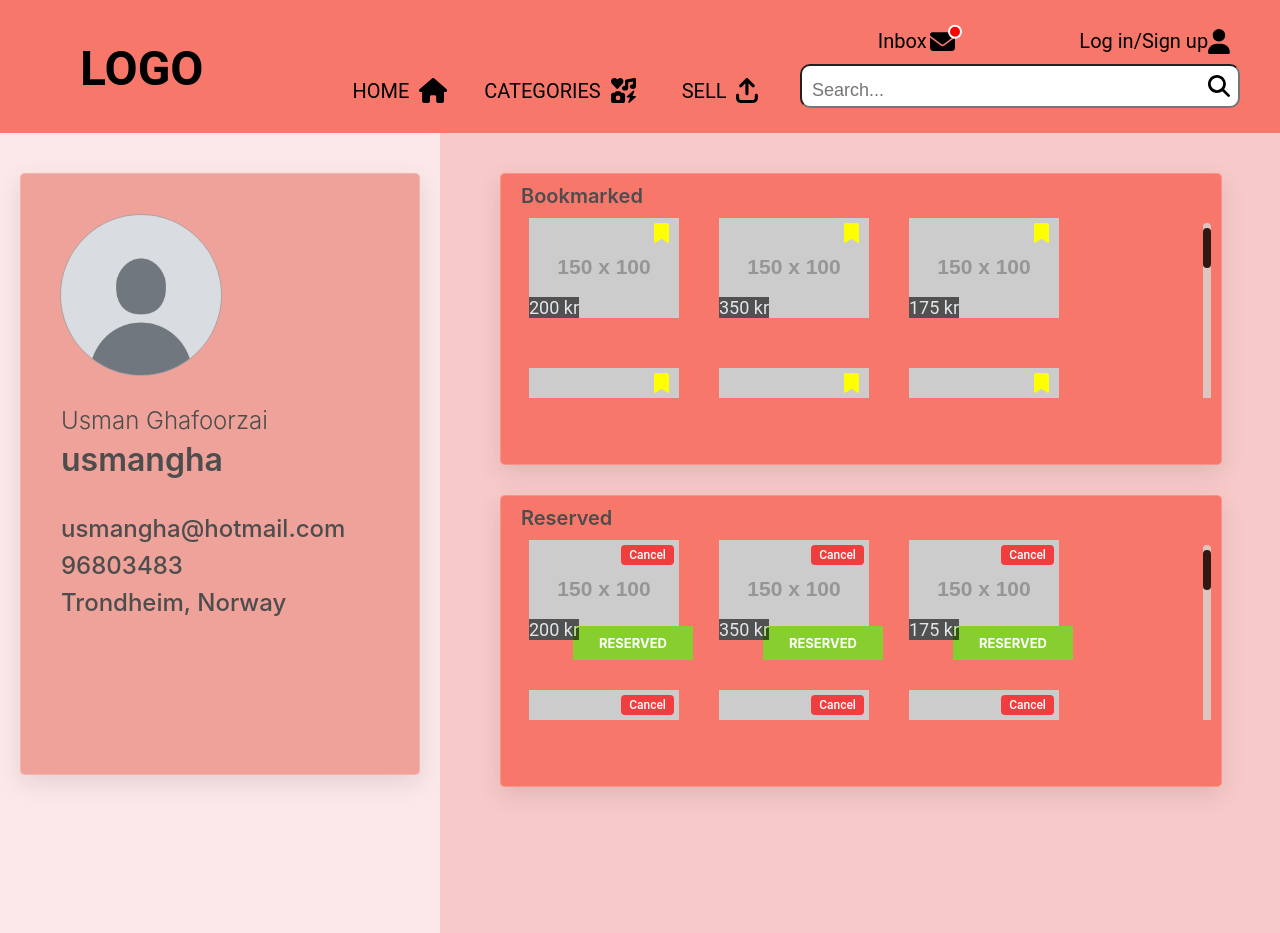
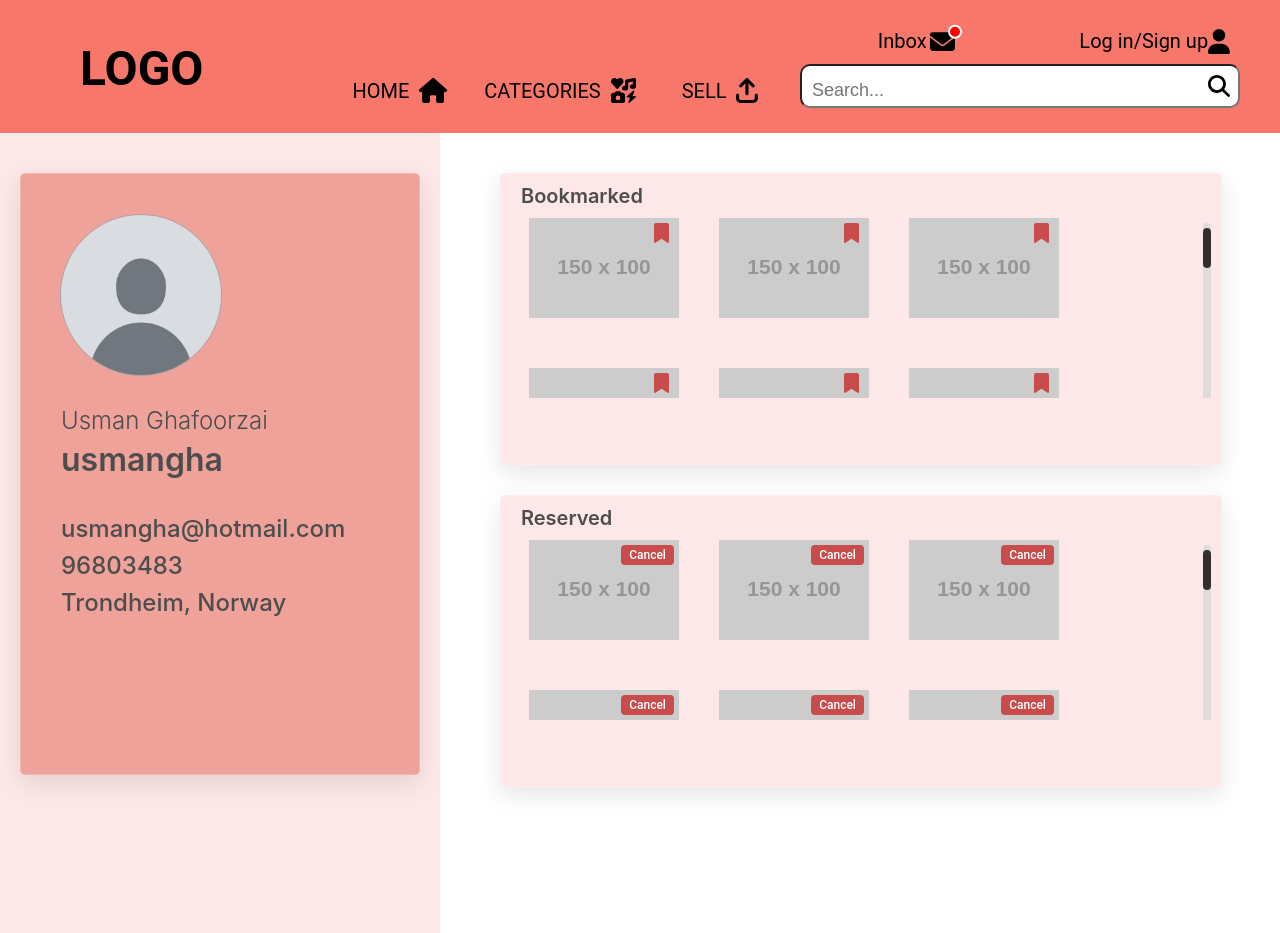
Before and after one commit to usman-ghafoorzai/idatt2105-full-stack-project, a Vue app in the folder frontend/: page /user-profile in a window 1280 px wide. Built offline with nearby package versions, Linux system fonts and the light colour scheme.

Commit message:
refactor: fix styling and some buttons removal

```diff
--- a/frontend/src/components/BaseItemListComponent.vue
+++ b/frontend/src/components/BaseItemListComponent.vue
@@ -186,17 +186,6 @@ onMounted(updateScrollbarPosition);
   margin-bottom: 10px;
 }
 
-:deep(.price-tag) {
-  position: absolute;
-  z-index: 10;
-  bottom: 0;
-  width: fit-content;
-  background-color: black;
-  opacity: 60%;
-  color: aliceblue;
-  font-size: 18px;
-}
-
 @media (max-width: 768px) {
   .base-section {
     width: 90%;
--- a/frontend/src/components/BookmarkedComponent.vue
+++ b/frontend/src/components/BookmarkedComponent.vue
@@ -23,11 +23,10 @@ const removeBookmark = (itemId) => {
 </script>
 
 <template>
-  <BaseItemListComponent title="Bookmarked" bgColor="var(--color-coral)" class="elegant-card">
+  <BaseItemListComponent title="Bookmarked" bgColor="var(--color-light-bg)" class="elegant-card">
     <div v-for="item in bookmarkedItems" :key="item.id" class="bookmarked-item item-base">
       <div class="image-container">
         <img :src="item.imageUrl" alt="Bookmarked item">
-        <div class="price-tag">{{ item.price }} kr</div>
         <fa :icon="['fas','bookmark']" class="bookmark-icon" @click="removeBookmark(item.id)"/>
       </div>
     </div>
@@ -36,7 +35,7 @@ const removeBookmark = (itemId) => {
 
 <style scoped>
 .bookmark-icon {
-  color: yellow;
+  color: var(--color-red);
   font-size: 20px;
   position: absolute;
   z-index: 10;
--- a/frontend/src/components/ReservedComponent.vue
+++ b/frontend/src/components/ReservedComponent.vue
@@ -22,13 +22,11 @@ const cancelReservation = (itemId) => {
 </script>
 
 <template>
-  <BaseItemListComponent title="Reserved" bgColor="var(--color-coral)" class="elegant-card">
+  <BaseItemListComponent title="Reserved" bgColor="var(--color-light-bg)" class="elegant-card">
     <div v-for="item in reservedItems" :key="item.id" class="reserved-item item-base">
       <div class="image-container">
         <img :src="item.imageUrl" alt="Reserved item">
-        <div class="price-tag">{{ item.price }} kr</div>
         <button class="cancel-button" @click="cancelReservation(item.id)">Cancel</button>
-        <div class="reserved-badge">RESERVED</div>
       </div>
     </div>
   </BaseItemListComponent>
@@ -39,38 +37,20 @@ const cancelReservation = (itemId) => {
   position: absolute;
   top: 5px;
   right: 5px;
-  padding: 3px 8px;
-  font-size: 12px;
-  background-color: rgba(255, 0, 0, 0.7);
+  padding: 3px 8px !important; /* Override main.css padding */
+  font-size: 12px !important; /* Override main.css font-size */
+  background-color: var(--color-red); /* Use the variable from main.css */
   color: white;
   border: none;
   border-radius: 4px;
   cursor: pointer;
   z-index: 10;
+  height: auto !important; /* Override any height from main.css */
+  width: auto !important; /* Override any width from main.css */
+  line-height: normal !important; /* Override any line-height */
 }
 
 .cancel-button:hover {
-  background-color: rgba(255, 0, 0, 0.9);
-}
-
-.reserved-badge {
-  display: flex;
-  flex-direction: row;
-  justify-content: center;
-  align-items: center;
-  padding: 7px 29px;
-  gap: 10px;
-  position: absolute;
-  width: 62px;
-  height: 20px;
-  bottom: -20px;
-  left: calc(50% - 31px);
-  background: #87CF2F;
-  color: #FFFFFF;
-  font-family: 'Inter', sans-serif;
-  font-weight: 700;
-  font-size: 13px;
-  line-height: 16px;
-  text-align: center;
+  background-color: var(--color-gray-darker); /* Use the hover color from main.css */
 }
 </style>
--- a/frontend/src/views/RegistrationView.vue
+++ b/frontend/src/views/RegistrationView.vue
@@ -53,7 +53,7 @@ import UploadPicture from '../components/UploadPicture.vue'
 
 .registration-section {
   width: 66.67%;
-  background-color: var(--color-medium-bg);
+  background-color: var(--color-white);
   display: flex;
   justify-content: center;
   align-items: center;
--- a/frontend/src/views/UserProfileView.vue
+++ b/frontend/src/views/UserProfileView.vue
@@ -43,7 +43,7 @@ import UserProfileComponent from "@/components/UserProfileComponent.vue";
 
 .items-section {
   width: 66.67%;
-  background-color: var(--color-medium-bg);
+  background-color: var(--color-white);
   display: flex;
   justify-content: center;
   padding: 40px 20px;
```
